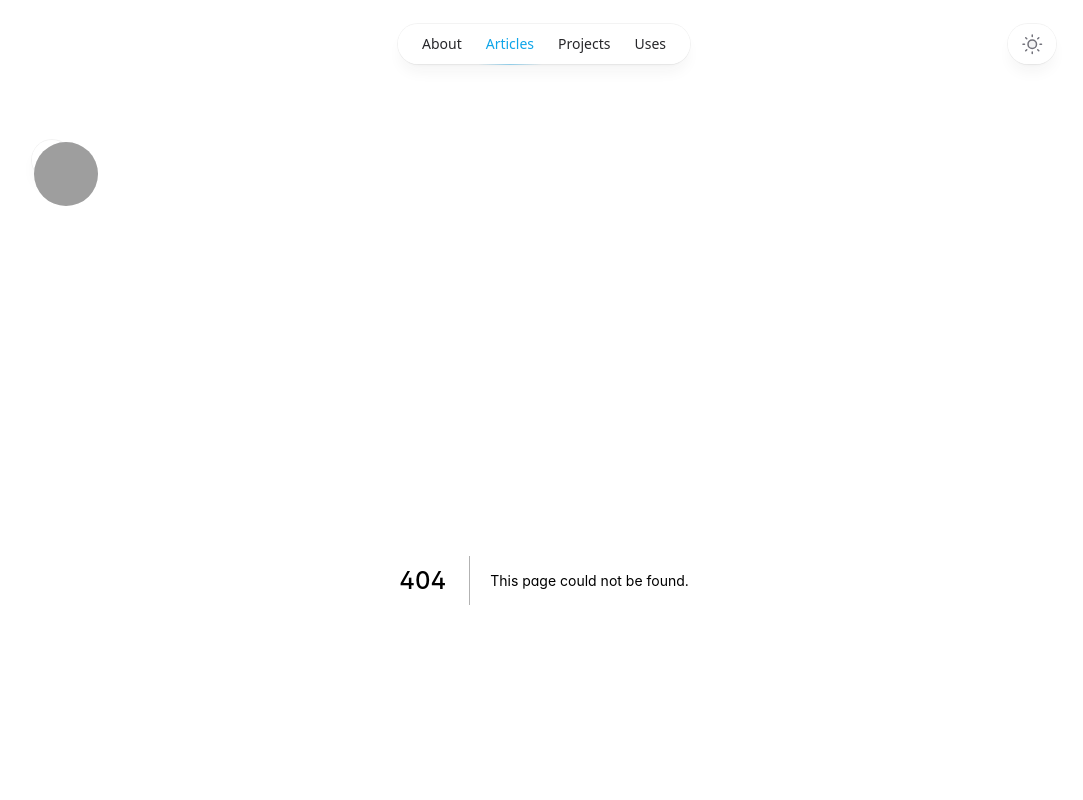
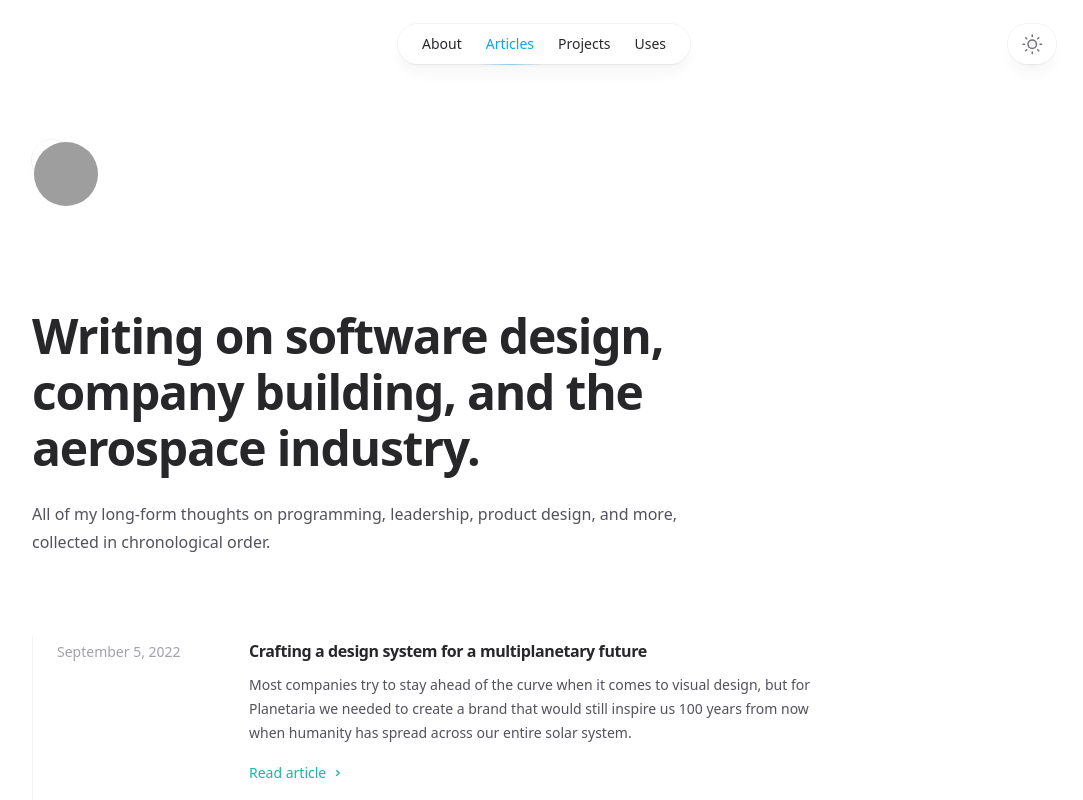
Before and after one commit to IlijaRad/ilijaradivojevic.com, a Next.js app: page /articles in a window 1280 px wide. Before the commit this address had no page. Shown: the top 800 px of the page, without its empty margins (96-1179 px from the left). Built offline with nearby package versions, Linux system fonts and the light colour scheme; grey boxes are pictures that could not be loaded; a web font is replaced by a local one.

Commit message:
articles page

```diff
--- /dev/null
+++ b/pages/articles.js
@@ -0,0 +1,90 @@
+const Articles = () => {
+  return (
+    <div className="mt-16 sm:mt-32 sm:px-8">
+      <div className="mx-auto max-w-7xl lg:px-8">
+        <div className="relative px-4 sm:px-8 lg:px-12">
+          <div className="mx-auto max-w-2xl lg:max-w-5xl">
+            <header className="max-w-2xl">
+              <h1 className="text-4xl font-bold tracking-tight text-zinc-800 dark:text-zinc-100 sm:text-5xl">
+                Writing on software design, company building, and the aerospace
+                industry.
+              </h1>
+              <p className="mt-6 text-base text-zinc-600 dark:text-zinc-400">
+                All of my long-form thoughts on programming, leadership, product
+                design, and more, collected in chronological order.
+              </p>
+            </header>
+            <div className="mt-16 sm:mt-20">
+              <div className="md:border-l md:border-zinc-100 md:pl-6 md:dark:border-zinc-700/40">
+                <div className="flex max-w-3xl flex-col space-y-16">
+                  {[1, 2, 3].map((i) => (
+                    <article className="md:grid md:grid-cols-4 md:items-baseline">
+                      <div className="group relative flex flex-col items-start md:col-span-3">
+                        <h2 className="text-base font-semibold tracking-tight text-zinc-800 dark:text-zinc-100">
+                          <div className="absolute -inset-y-6 -inset-x-4 z-0 scale-95 bg-zinc-50 opacity-0 transition group-hover:scale-100 group-hover:opacity-100 dark:bg-zinc-800/50 sm:-inset-x-6 sm:rounded-2xl"></div>
+                          <a href="/articles/crafting-a-design-system-for-a-multiplanetary-future">
+                            <span className="absolute -inset-y-6 -inset-x-4 z-20 sm:-inset-x-6 sm:rounded-2xl"></span>
+                            <span className="relative z-10">
+                              Crafting a design system for a multiplanetary
+                              future
+                            </span>
+                          </a>
+                        </h2>
+                        <time
+                          className="relative z-10 order-first mb-3 flex items-center pl-3.5 text-sm text-zinc-400 dark:text-zinc-500 md:hidden"
+                          datetime="2022-09-05"
+                        >
+                          <span
+                            className="absolute inset-y-0 left-0 flex items-center"
+                            aria-hidden="true"
+                          >
+                            <span className="h-4 w-0.5 rounded-full bg-zinc-200 dark:bg-zinc-500"></span>
+                          </span>
+                          September 5, 2022
+                        </time>
+                        <p className="relative z-10 mt-2 text-sm text-zinc-600 dark:text-zinc-400">
+                          Most companies try to stay ahead of the curve when it
+                          comes to visual design, but for Planetaria we needed
+                          to create a brand that would still inspire us 100
+                          years from now when humanity has spread across our
+                          entire solar system.
+                        </p>
+                        <div
+                          aria-hidden="true"
+                          className="relative z-10 mt-4 flex items-center text-sm font-medium text-teal-500"
+                        >
+                          Read article
+                          <svg
+                            viewBox="0 0 16 16"
+                            fill="none"
+                            aria-hidden="true"
+                            className="ml-1 h-4 w-4 stroke-current"
+                          >
+                            <path
+                              d="M6.75 5.75 9.25 8l-2.5 2.25"
+                              stroke-width="1.5"
+                              stroke-linecap="round"
+                              stroke-linejoin="round"
+                            ></path>
+                          </svg>
+                        </div>
+                      </div>
+                      <time
+                        className="relative z-10 order-first mt-1 mb-3 flex items-center text-sm text-zinc-400 dark:text-zinc-500 md:block"
+                        datetime="2022-09-05"
+                      >
+                        September 5, 2022
+                      </time>
+                    </article>
+                  ))}
+                </div>
+              </div>
+            </div>
+          </div>
+        </div>
+      </div>
+    </div>
+  );
+};
+
+export default Articles;
```
